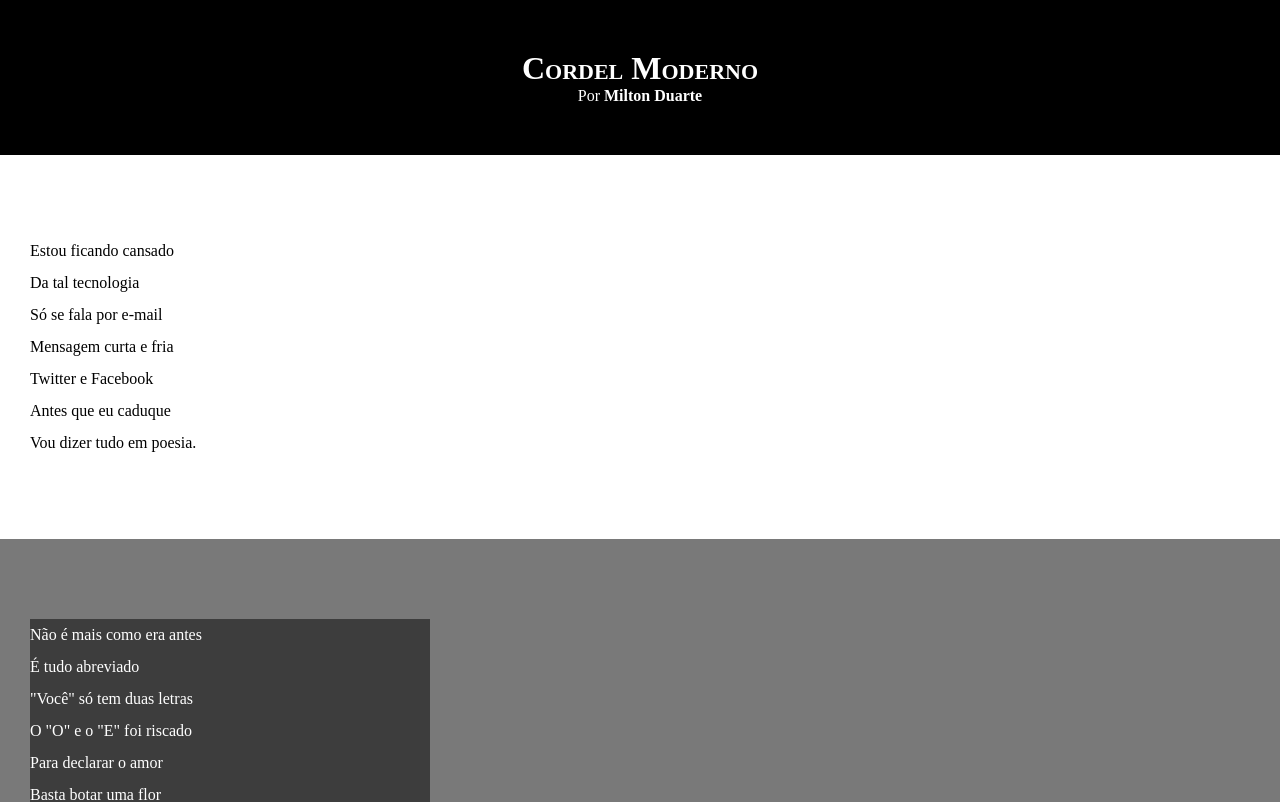
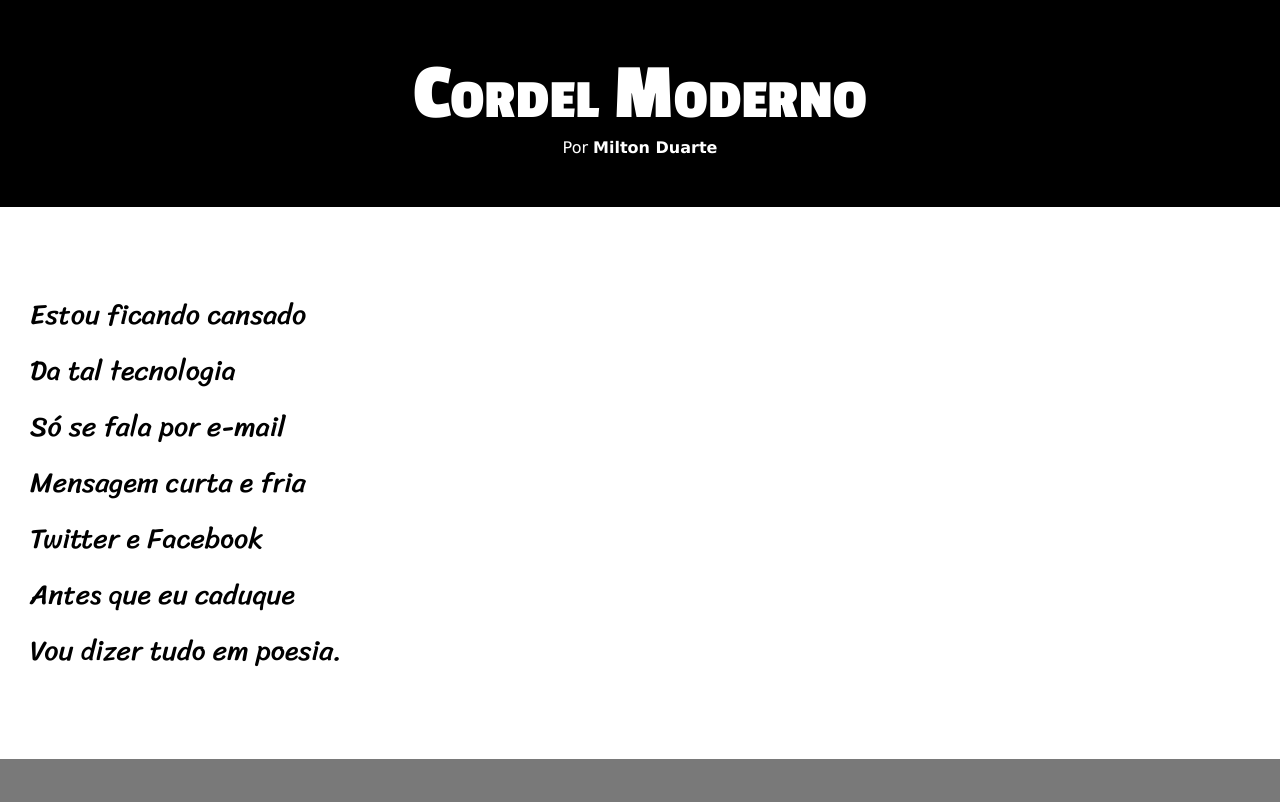
Before and after one commit to GabrielSouzaPB/html-css, a plain HTML site: page exercicios/desafio012/d012.html in a window 1280 px wide. Shown: the top 802 px of the page. Drawn offline with Linux system fonts and the light colour scheme.

Commit message:
atualização de estilos desafio 12

```diff
--- a/exercicios/desafio012/estilo/style.css
+++ b/exercicios/desafio012/estilo/style.css
@@ -1,4 +1,17 @@
 @charset "UTF-8";
+
+@import url('https://fonts.googleapis.com/css2?family=Passion+One:wght@400;700;900&display=swap');
+
+@import url('https://fonts.googleapis.com/css2?family=Passion+One:wght@400;700;900&family=Sriracha&display=swap');
+
+
+
+:root{
+    --fonte1: Verdana, Geneva, Tahoma, sans-serif;
+    --fonte2: 'Passion One', cursive;
+    --fonte3: 'Sriracha', cursive;
+}
+
 
 * {
     margin: 0px;
@@ -8,6 +21,7 @@
 html, body{
     min-height: 100vh;
     background-color: darkgray;
+    font-family: var(--fonte1);
 }
 
 header{
@@ -19,6 +33,8 @@ header{
 header > h1{
     padding-top: 50px;
     font-variant: small-caps;
+    font-family: var(--fonte2);
+    font-size: 10vh;
 }
 
 header > p{
@@ -41,6 +57,8 @@ section{
     padding-bottom: 10vh;
     line-height: 2em;
     padding-left: 30px;
+    font-family: var(--fonte3);
+    font-size: 3.5vh;
 }
 
 
@@ -58,7 +76,8 @@ section.imagem{
 
 
 section.imagem > p {
-    width: 400px;
+    display: inline-block;
+    padding: 5px;
     background-color: rgba(0, 0, 0, 0.498);
 }
 
```
